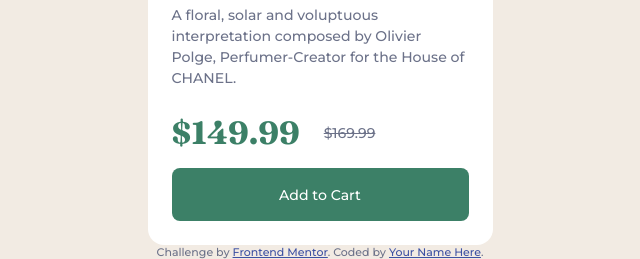
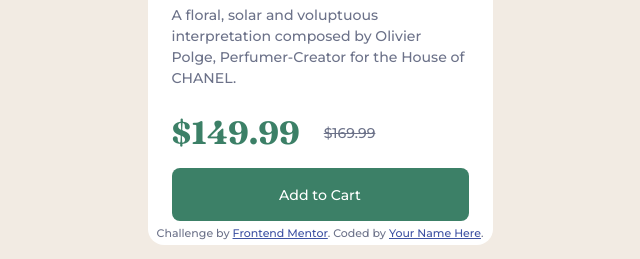
Before and after one commit to md-abid-hussain/product-preview-card-component, a plain HTML site: page index.html in a window 1280 px wide. Shown: the part 649-908 px from the top of the page, without its empty margins (320-960 px from the left). Drawn offline with Linux system fonts and the light colour scheme.

Commit message:
placed attribution to bottom

```diff
--- a/css/main.css
+++ b/css/main.css
@@ -31,6 +31,7 @@ body{
     font-family: 'Montserrat', sans-serif;
     font-size: 14.1px;
     color: var(--COLOR-TEXT);
+    position: relative;
 }
 
 main{
@@ -112,7 +113,10 @@ h1{
 
 .attribution {
     font-size: 11px;
+    width: 100%;
     text-align: center;
+    position: absolute;
+    bottom:5px;
 }
 
 .attribution a {
```
